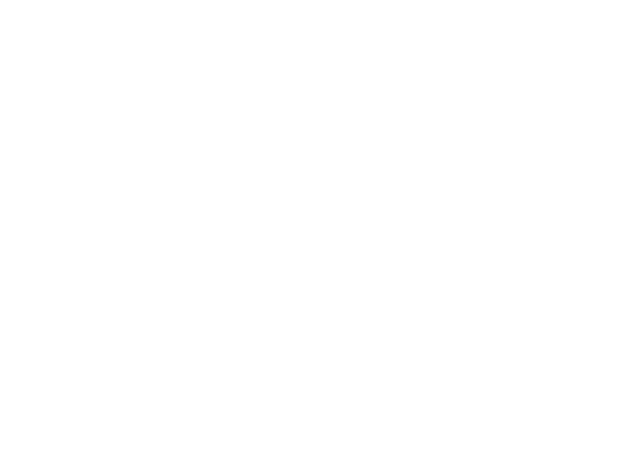
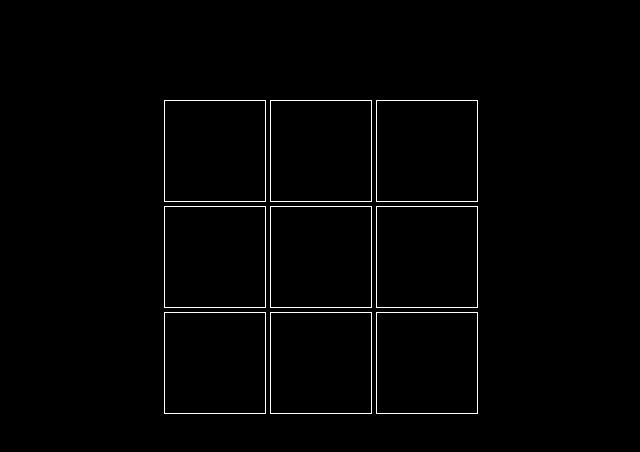
Before and after one commit to charleszardo/jsTicTacToe, a plain HTML site: page index.html in a window 1280 px wide. Shown: the whole page, without its empty margins (319-959 px from the left). Drawn offline with Linux system fonts and the light colour scheme.

Commit message:
basic styling for working

```diff
--- /dev/null
+++ b/css/main.css
@@ -0,0 +1,15 @@
+body {
+	background: #000;
+}
+
+#board {
+	margin: 100px auto;
+	text-align: center;
+}
+
+.square {
+	display: inline-block;
+	border: 1px solid #FFF;
+	height: 100px;
+	width: 100px;
+}
--- a/index.html
+++ b/index.html
@@ -1,6 +1,7 @@
 <!DOCTYPE html>
 <html>
 <head>
+	<link rel="stylesheet" type="text/css" href="css/main.css">
 </head>
 <body>
 	<section id="board">
```
